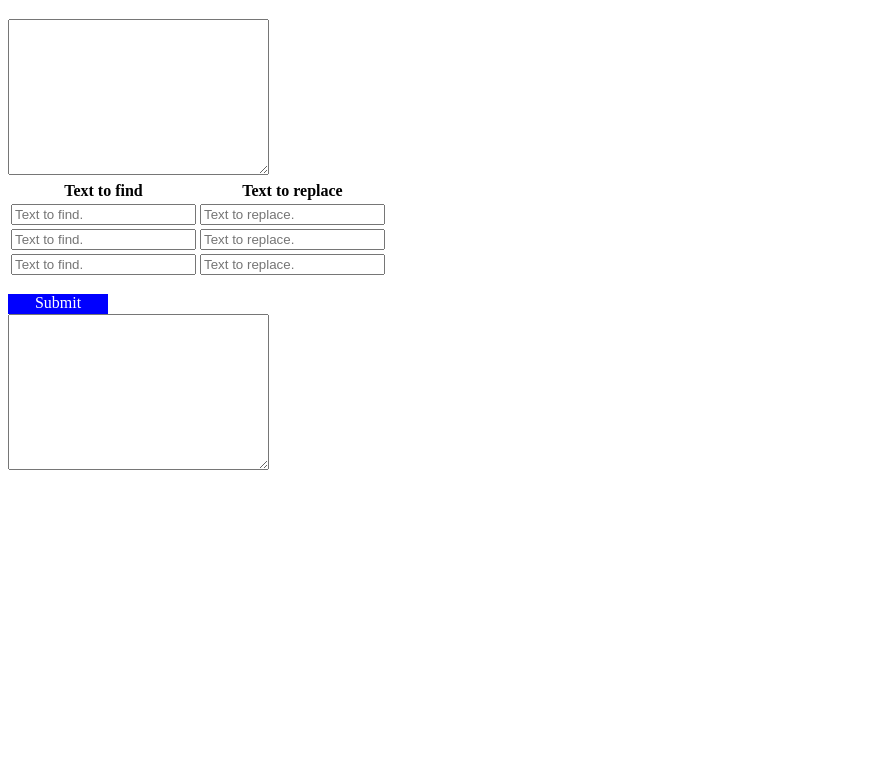
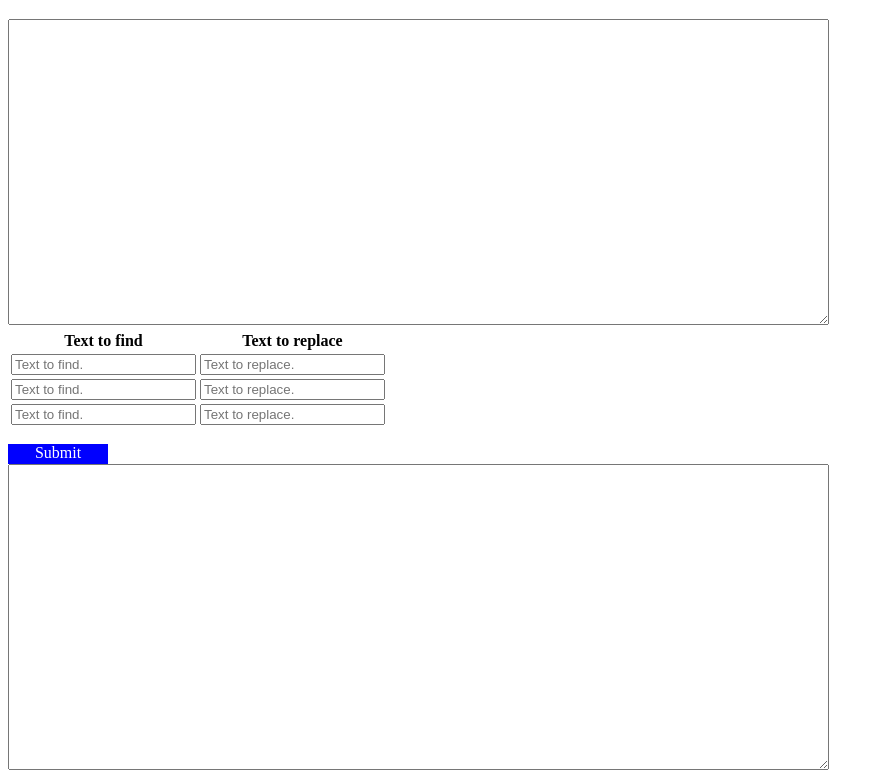
Before and after one commit to kunalmehta27/kunalmehta27.github.io, a plain HTML site: page index.html in a window 1280 px wide. Shown: the part 61-843 px from the top of the page, without its empty margins (0-884 px from the left). Before the commit the page ends 800 px from the top, so only its background shows below. Drawn offline with Linux system fonts and the light colour scheme.

Commit message:
Update index.html
v2

```diff
--- a/index.html
+++ b/index.html
@@ -26,7 +26,7 @@
   <body style = "height: 100%; width: 100%;">
     <div>
       <h1>Excel find and replace</h1>
-      <textarea id = "text-input" cols = "30" rows = "10"></textarea>
+      <textarea id = "text-input" cols = "100" rows = "20"></textarea>
         <table>
           <tr>
             <th>Text to find</th>
@@ -48,7 +48,7 @@
         <div id = "button" onclick = "replace_all()" style = "cursor: pointer; width: 100px; height: 20px; background-color: blue">
           <p style = "color: white; text-align: center;">Submit</p>
         </div>
-        <textarea id = "text-output" cols = "30" rows = "10"></textarea>
+        <textarea id = "text-output" cols = "100" rows = "20"></textarea>
       </div>
   </body>
 </html>
```
